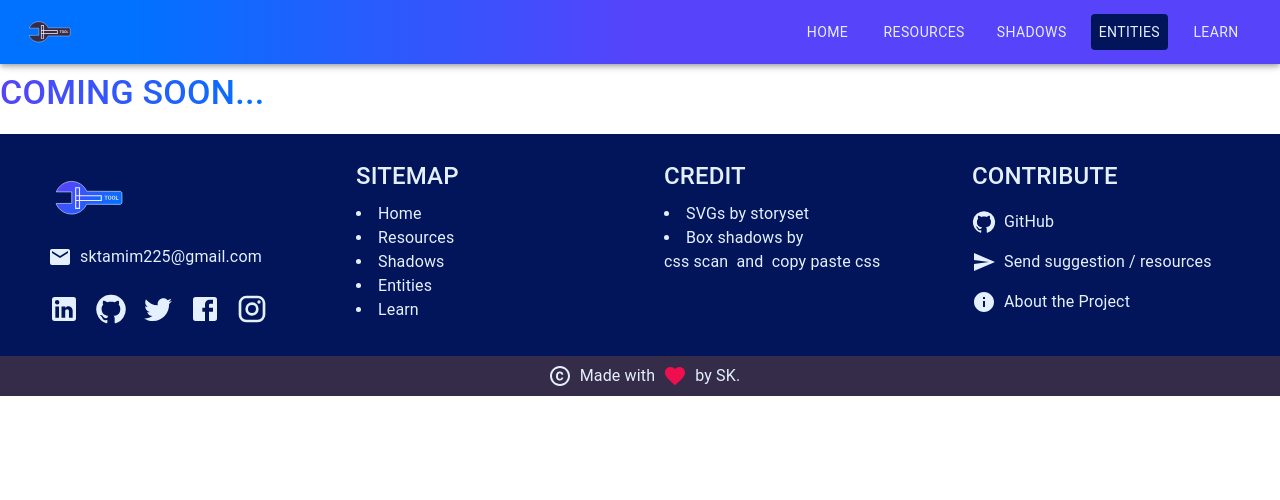
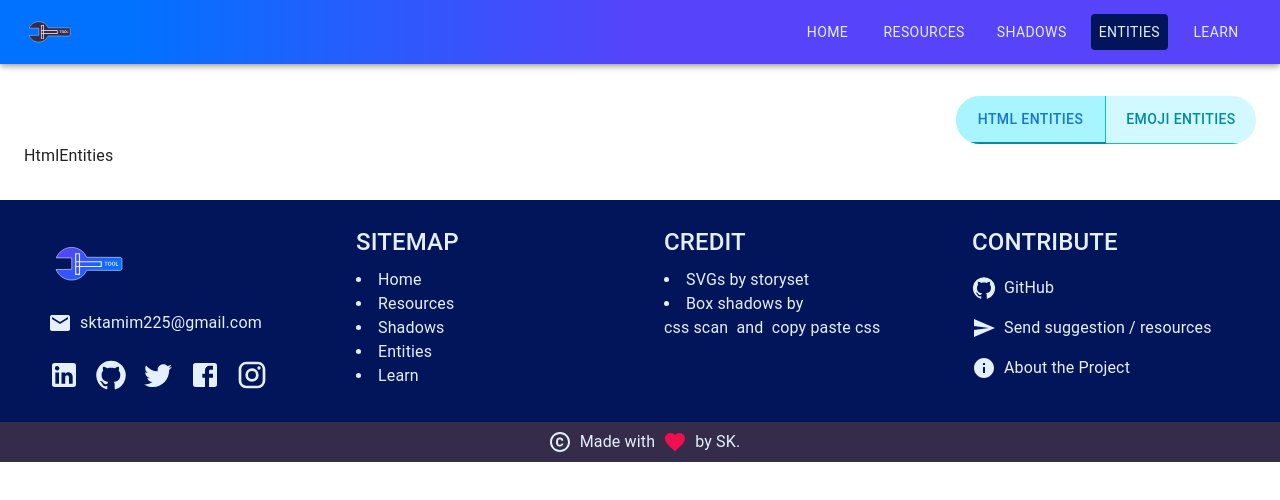
Before and after one commit to SkTamim/tektool, a React (Create React App) app: page /entities in a window 1280 px wide. Shown: the top 500 px of the page. Built offline with nearby package versions, Linux system fonts and the light colour scheme.

Commit message:
add: Created separate Tab component. Implemented tab on entities page

```diff
--- /dev/null
+++ b/src/components/Tab/MyTab.js
@@ -0,0 +1,85 @@
+import React, { useState } from "react";
+import { Tabs, Tab, Box } from "@mui/material";
+import { makeStyles } from "@mui/styles";
+
+const useStyles = makeStyles((theme) => ({
+	tabBox: {
+		backgroundColor: theme.palette.secondary.text,
+		color: theme.palette.secondary.dark,
+		width: "300px",
+		marginLeft: "auto",
+		borderRadius: "50px",
+		[theme.breakpoints.down("sm")]: {
+			margin: "0 auto",
+			width: "250px",
+			"& button": {
+				fontSize: "12px",
+			},
+		},
+	},
+	tabs: {
+		borderRadius: "50px",
+		"& .MuiTabs-indicator": {
+			backgroundColor: theme.palette.secondary.dark,
+		},
+	},
+	tab: {
+		minWidth: "50%",
+		color: theme.palette.secondary.dark,
+		borderBottom: `1px solid ${theme.palette.secondary.light}`,
+
+		"&.Mui-selected": {
+			backgroundColor: "#A8F4FF",
+		},
+	},
+	tabOne: {
+		borderRight: `1px solid ${theme.palette.secondary.light}`,
+	},
+}));
+
+const ShadowsTab = (props) => {
+	const classes = useStyles();
+	const [value, setValue] = useState(0);
+
+	const handleChange = (event, newValue) => {
+		setValue(newValue);
+	};
+
+	return (
+		<Box>
+			<Box className={classes.tabBox}>
+				<Tabs
+					value={value}
+					onChange={handleChange}
+					aria-label='Tab'
+					className={classes.tabs}
+				>
+					<Tab
+						label={props.leftLabel}
+						className={`${classes.tab} ${classes.tabOne}`}
+					/>
+
+					<Tab label={props.rightLabel} className={classes.tab} />
+				</Tabs>
+			</Box>
+
+			<TabPanel value={value} index={0}>
+				{props.leftTab}
+			</TabPanel>
+			<TabPanel value={value} index={1}>
+				{props.rightTab}
+			</TabPanel>
+		</Box>
+	);
+};
+
+const TabPanel = (props) => {
+	const { children, value, index } = props;
+
+	return (
+		<div role='tabpanel' hidden={value !== index}>
+			{value === index && children}
+		</div>
+	);
+};
+export default ShadowsTab;
--- a/src/pages/entities/Entities.js
+++ b/src/pages/entities/Entities.js
@@ -1,8 +1,22 @@
+import { Container } from "@mui/material";
 import React from "react";
-import ComingSoon from "../../helper/ComingSoon";
+import MyTab from "../../components/Tab/MyTab";
+import HtmlEntities from "./htmlEntities/HtmlEntities";
+import EmojiEntities from "./emojiEntities/EmojiEntities";
 
 const Entities = () => {
-	return <ComingSoon />;
+	return (
+		<>
+			<Container maxWidth='xl' sx={{ py: 4 }} component='section'>
+				<MyTab
+					leftLabel='HTML Entities'
+					rightLabel='Emoji Entities'
+					leftTab={<HtmlEntities />}
+					rightTab={<EmojiEntities />}
+				/>
+			</Container>
+		</>
+	);
 };
 
 export default Entities;
--- /dev/null
+++ b/src/pages/entities/emojiEntities/EmojiEntities.js
@@ -0,0 +1,8 @@
+import React from "react";
+import ComingSoon from "../../../helper/ComingSoon";
+
+const EmojiEntities = () => {
+	return <ComingSoon />;
+};
+
+export default EmojiEntities;
--- /dev/null
+++ b/src/pages/entities/htmlEntities/HtmlEntities.js
@@ -0,0 +1,7 @@
+import React from "react";
+
+const HtmlEntities = () => {
+	return <div>HtmlEntities</div>;
+};
+
+export default HtmlEntities;
```
Also changed, not shown: src/pages/entities/entitiesTab/EntitiesTab.js (added, +87 -0 lines).
